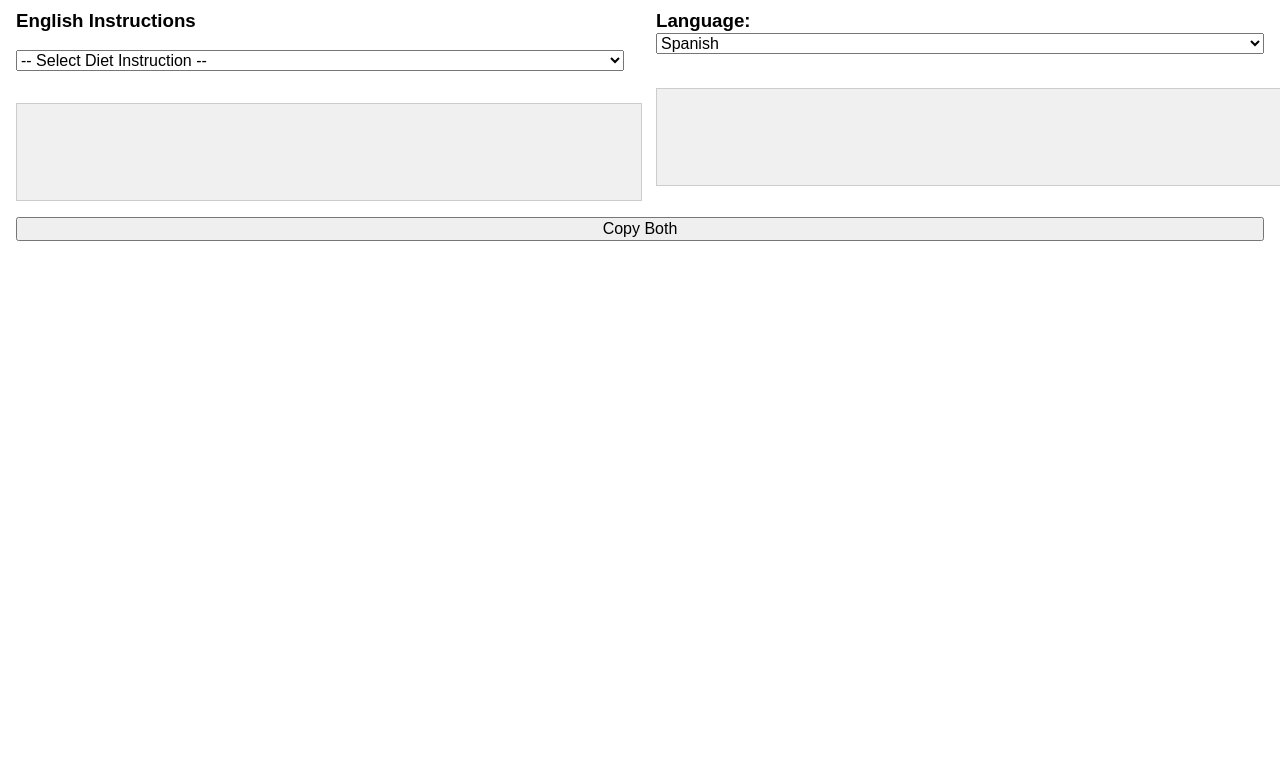
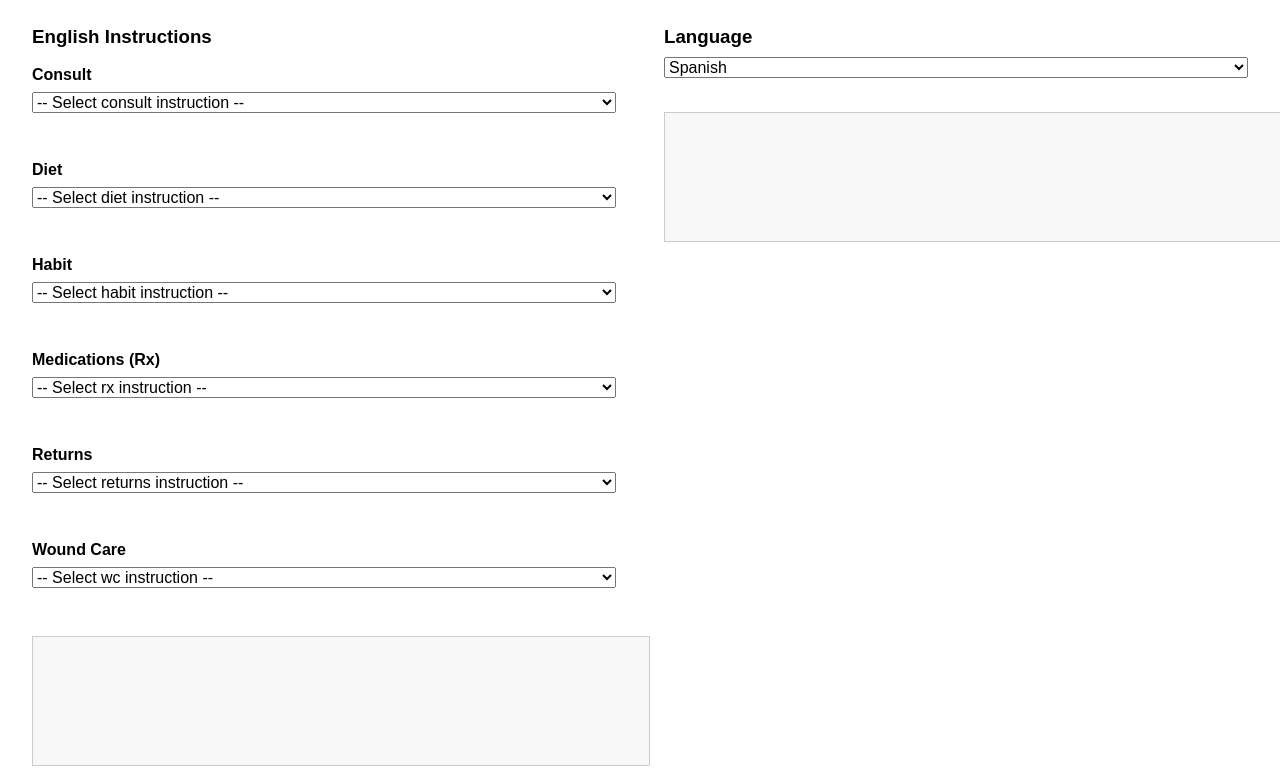
Before and after one commit to Qonrad/jeffqi, a plain HTML site: page index.html in a window 1280 px wide. Shown: the part 105-884 px from the top of the page. Before the commit the page ends 800 px from the top, so only its background shows below. Drawn offline with Linux system fonts and the light colour scheme.

Commit message:
Clean up how it looks and fix the incorrect encoding of special characters with BOM.

```diff
--- a/index.html
+++ b/index.html
@@ -7,16 +7,27 @@
     body {
       font-family: sans-serif;
       margin: 0;
-      padding: 1rem;
+      padding: 2rem;
     }
 
     .split-view {
       display: flex;
-      gap: 2rem;
+      gap: 3rem;
     }
 
     .column {
       flex: 1;
+    }
+
+    .section {
+      margin-bottom: 2rem;
+    }
+
+    label {
+      display: block;
+      font-weight: bold;
+      margin-bottom: 0.5rem;
+      margin-top: 1rem;
     }
 
     select, pre, button {
@@ -26,11 +37,16 @@
     }
 
     pre {
-      padding: 0.5rem;
-      background: #f0f0f0;
+      padding: 1rem;
+      background: #f8f8f8;
       border: 1px solid #ccc;
       white-space: pre-wrap;
-      min-height: 5rem;
+      min-height: 6rem;
+    }
+
+    button {
+      padding: 0.75rem;
+      font-size: 1rem;
     }
   </style>
 </head>
@@ -40,31 +56,59 @@
     <!-- English Side -->
     <div class="column">
       <h3>English Instructions</h3>
-      <select id="diet-select">
-        <option value="">-- Select Diet Instruction --</option>
-      </select>
+
+      <div class="section">
+        <label for="select-consult">Consult</label>
+        <select id="select-consult"></select>
+      </div>
+
+      <div class="section">
+        <label for="select-diet">Diet</label>
+        <select id="select-diet"></select>
+      </div>
+
+      <div class="section">
+        <label for="select-habit">Habit</label>
+        <select id="select-habit"></select>
+      </div>
+
+      <div class="section">
+        <label for="select-rx">Medications (Rx)</label>
+        <select id="select-rx"></select>
+      </div>
+
+      <div class="section">
+        <label for="select-returns">Returns</label>
+        <select id="select-returns"></select>
+      </div>
+
+      <div class="section">
+        <label for="select-wc">Wound Care</label>
+        <select id="select-wc"></select>
+      </div>
+
       <pre id="english-box"></pre>
     </div>
 
     <!-- Translation Side -->
     <div class="column">
       <h3>
-        <label for="language-select">Language: </label>
+        <label for="language-select">Language</label>
         <select id="language-select">
           <option value="spanish">Spanish</option>
-          <option value="cantonese">Cantonese</option>
+          <option value="cantonese (traditional)">Cantonese</option>
           <option value="mandarin (simplified)">Mandarin</option>
           <option value="filipino (tagalog)">Tagalog</option>
           <option value="vietnamese">Vietnamese</option>
           <option value="russian">Russian</option>
         </select>
       </h3>
+
       <pre id="translated-box"></pre>
     </div>
   </div>
 
   <button onclick="copyToClipboard()">Copy Both</button>
-
   <script src="script.js"></script>
 </body>
 </html>
--- a/script.js
+++ b/script.js
@@ -1,3 +1,4 @@
+const categories = ['consult', 'diet', 'habit', 'rx', 'returns', 'wc'];
 // Minimal embedded JSON for one category
 const phrases = {
     "consult": [
@@ -1364,41 +1365,60 @@ const phrases = {
     ]
 };
 let selectedLanguage = "spanish";
-let selectedPhraseId = null;
-const dietSelect = document.getElementById("diet-select");
-const langSelect = document.getElementById("language-select");
-const englishBox = document.getElementById("english-box");
-const translatedBox = document.getElementById("translated-box");
-// Populate diet select options
-phrases.diet.forEach((phrase) => {
-    const option = document.createElement("option");
-    option.value = phrase.id;
-    option.textContent = phrase.english;
-    dietSelect.appendChild(option);
-});
-// Event: change selection
-dietSelect.addEventListener("change", () => {
-    selectedPhraseId = dietSelect.value;
-    render();
-});
-// Event: change language
-langSelect.addEventListener("change", () => {
-    selectedLanguage = langSelect.value;
-    render();
-});
+let selectedPhrases = {};
+function populateDropdown(category) {
+    const select = document.getElementById(`select-${category}`);
+    if (!select)
+        return;
+    const defaultOption = document.createElement("option");
+    defaultOption.value = "";
+    defaultOption.textContent = `-- Select ${category} instruction --`;
+    select.appendChild(defaultOption);
+    phrases[category].forEach((phrase) => {
+        const option = document.createElement("option");
+        option.value = phrase.id;
+        option.textContent = phrase.english;
+        select.appendChild(option);
+    });
+    select.addEventListener("change", () => {
+        selectedPhrases[category] = select.value;
+        render();
+    });
+}
+function getPhrase(category, id) {
+    return phrases[category].find((p) => p.id === id);
+}
 function render() {
-    if (!selectedPhraseId) {
-        englishBox.textContent = "";
-        translatedBox.textContent = "";
-        return;
+    const englishOutput = [];
+    const translatedOutput = [];
+    for (const category of categories) {
+        const id = selectedPhrases[category];
+        if (!id)
+            continue;
+        const phrase = getPhrase(category, id);
+        if (phrase) {
+            englishOutput.push(phrase.english);
+            translatedOutput.push(phrase[selectedLanguage]);
+        }
     }
-    const phrase = phrases.diet.find((p) => p.id === selectedPhraseId);
-    if (!phrase)
-        return;
-    englishBox.textContent = phrase.english;
-    translatedBox.textContent = phrase[selectedLanguage];
+    const englishBox = document.getElementById("english-box");
+    const translatedBox = document.getElementById("translated-box");
+    englishBox.textContent = englishOutput.join("\n\n");
+    translatedBox.textContent = translatedOutput.join("\n\n");
 }
 function copyToClipboard() {
-    const text = englishBox.textContent + "\n\n" + translatedBox.textContent;
+    const english = document.getElementById("english-box").textContent;
+    const translated = document.getElementById("translated-box").textContent;
+    const text = english + "\n\n" + translated;
     navigator.clipboard.writeText(text);
 }
+document.addEventListener("DOMContentLoaded", () => {
+    for (const category of categories) {
+        populateDropdown(category);
+    }
+    const langSelect = document.getElementById("language-select");
+    langSelect.addEventListener("change", () => {
+        selectedLanguage = langSelect.value;
+        render();
+    });
+});
```
Also changed, not shown: script.ts (+65 -40 lines).
